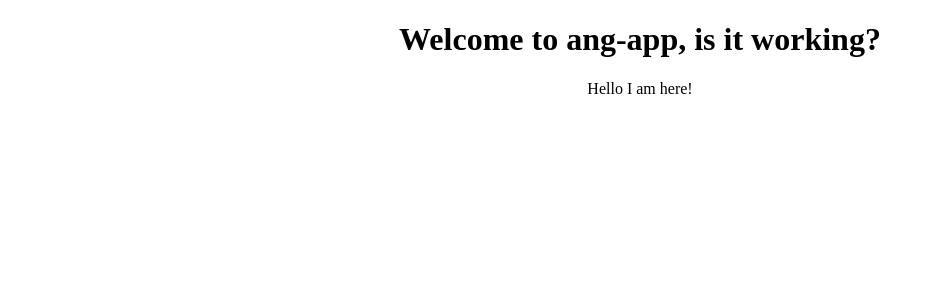
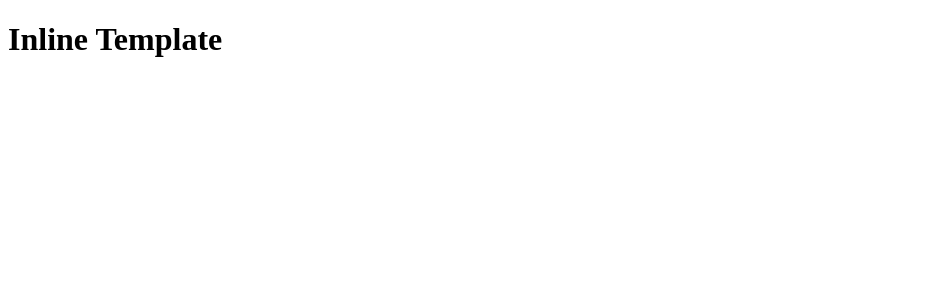
Before and after one commit to manishavi/pro-ang, an Angular app in the folder ang-app/: page / in a window 1280 px wide. Shown: the top 300 px of the page, without its empty margins (0-933 px from the left). Built offline with nearby package versions, Linux system fonts and the light colour scheme.

Commit message:
using inline template

```diff
--- a/ang-app/src/app/app.component.ts
+++ b/ang-app/src/app/app.component.ts
@@ -2,7 +2,10 @@ import { Component } from '@angular/core';
 
 @Component({
   selector: 'app-root',
-  templateUrl: './app.component.html',
+  template: `
+    <h1>Inline Template</h1>
+  `,
+  // templateUrl: './app.component.html',
   styleUrls: ['./app.component.css']
 })
 export class AppComponent {
```
